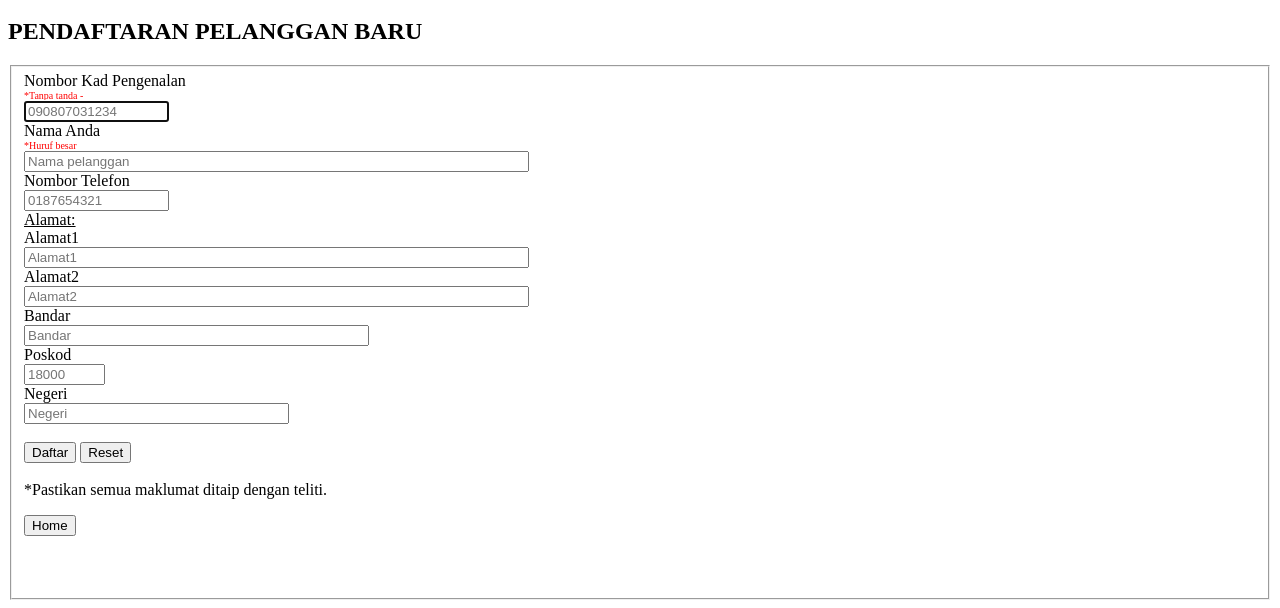
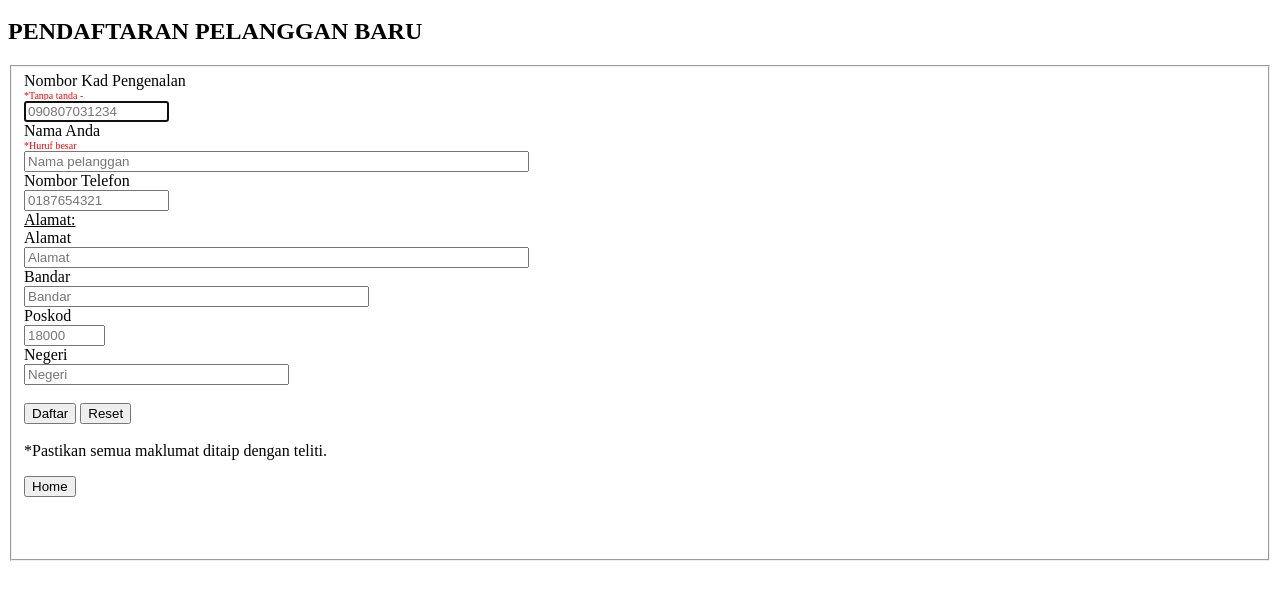
Before and after one commit to Racers03/hotelYC, a PHP site: page /daftar_pelanggan.php in a window 1280 px wide. Shown: the part 252-860 px from the top of the page. After the commit the page ends 813 px from the top, so only its background shows below. Run offline with PHP 8.4, Linux system fonts and the light colour scheme.

Commit message:
Updated SQL and fixed errors

```diff
--- a/daftar_pelanggan.php
+++ b/daftar_pelanggan.php
@@ -3,28 +3,36 @@
   require('config.php');
   //sambung ke fail header
   require('header.php');
+  session_start();
   //semak sama ada data dengan IC Pelanggan telah dihantar
   if (isset($_POST['idpelanggan'])) {
     //pembolehubah untuk memegang data yang dihantar
     $id = $_POST['idpelanggan'];
     $nama = $_POST['nama'];
     $hp = $_POST['nomhp'];
-    $alamat1 = $_POST['alamat1'];
-    $alamat2 = $_POST['alamat2'];
+    $alamat = $_POST['alamat'];
     $poskod = $_POST['poskod'];
     $bandar = $_POST['bandar'];
     $negeri = $_POST['negeri'];
+    $tempid = "";
+    for($i = 0; $i < 4; $i++) {
+      $tempnum = rand(0,9);
+      $tempid = $tempid . $tempnum;
+    }
+    $idpengguna = $_SESSION['idpengguna'];
+    //Tambah rekod baru ke dalam table alamat
+    $sql1 = "INSERT INTO alamat VALUES ('$alamat','$negeri','$poskod','$bandar')";
+    $hasil1 = mysqli_query($samb, $sql1);
     //Tambah rekod baru ke dalam table pelanggan
-    $sql = "INSERT INTO pelanggan (idpelanggan,nama,nomhp) VALUES ('$id','$nama','$hp')";
+    if ($hasil1) {
+      $sql = "INSERT INTO pelanggan VALUES ('$tempid','$nama','$hp','$alamat','$idpengguna','$id')";
       $hasil = mysqli_query($samb, $sql);
-    //Tambah rekod baru ke dalam table alamat
-    $sql1 = "INSERT INTO alamat (idalamat,alamat1,alamat2,bandar,poskod,negeri,idpelanggan) VALUES (NULL,'$alamat1','$alamat2','$poskod','$bandar','$negeri','$id')";
-    $hasil = mysqli_query($samb, $sql1);
       //papar mesej berjaya atau gagal simpan rekod baru
       if ($hasil) {
         echo "<script>alert('PENDAFTARAN PELANGGAN BARU BERJAYA'); window.location='index2.php'</script>";
       } else {
         echo "<script>alert('PENDAFTARAN PELANGGAN BARU GAGAL'); window.location='daftar_pelanggan.php'</script>";
+      }
     }
   }
 ?>
@@ -43,10 +51,8 @@
         <label>Nombor Telefon</label><br>
         <input type="text" name="nomhp" placeholder="0187654321" maxlength='12' size="15" onkeypress='return event.charCode >= 48 && event.charCode <= 57' required autofocus><br>
         <label><u>Alamat:</u></label><br>
-        <label>Alamat1</label><br>
-        <input type="text" name="alamat1" id="alamat1" placeholder="Alamat1" size="60" required><br>
-        <label>Alamat2</label><br>
-        <input type="text" name="alamat2" id="alamat2" placeholder="Alamat2" size="60"><br>
+        <label>Alamat</label><br>
+        <input type="text" name="alamat" id="alamat1" placeholder="Alamat" size="60" required><br>
         <label>Bandar</label><br>
         <input type="text" name="bandar" id="bandar" placeholder="Bandar" size="40" required><br>
         <label>Poskod</label><br>
```
Also changed, not shown: hotelyc.sql (+12 -12 lines). Lines whose indentation alone changed are shown as unchanged.
